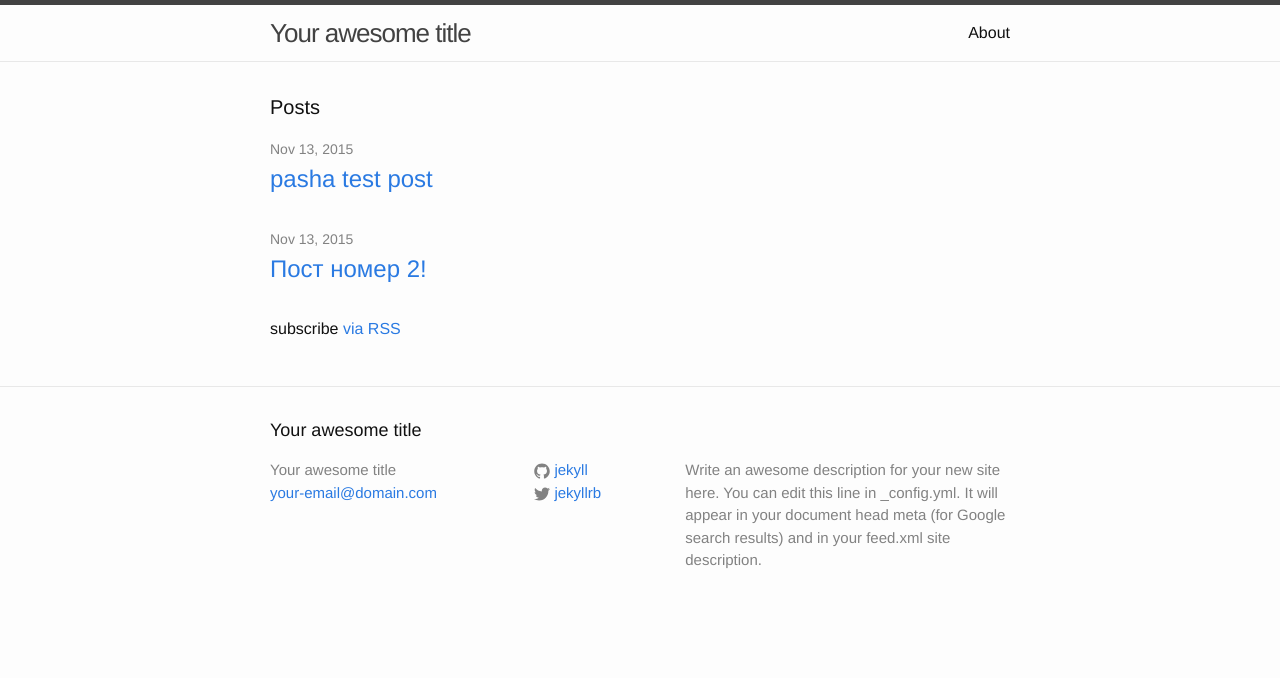
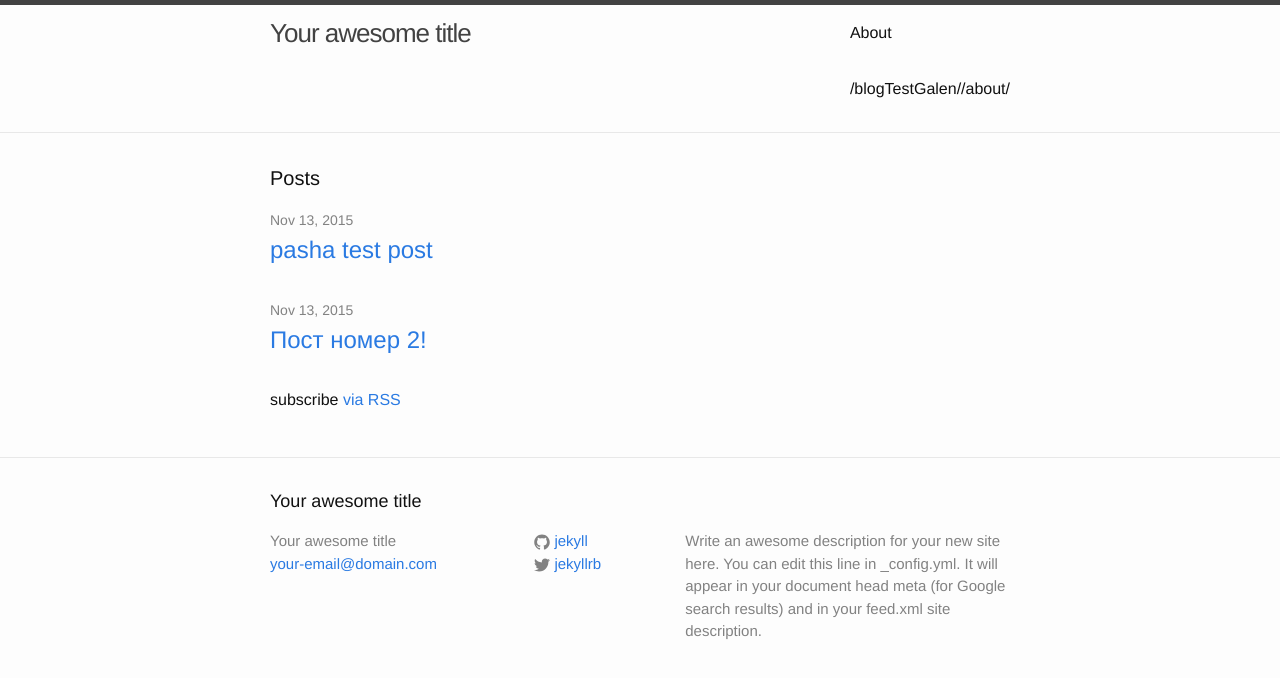
Before and after one commit to akmil/blogTestGalen, a Jekyll site: the page built from index.html, in a window 1280 px wide. Shown: the top 678 px of the page. Built offline with Jekyll 4.4.1, drawn with Linux system fonts in a browser that asks for light colours.

Commit message:
add link

```diff
--- a/_includes/header.html
+++ b/_includes/header.html
@@ -17,6 +17,7 @@
         {% for my_page in site.pages %}
           {% if my_page.title %}
           <a class="page-link" href="{{ my_page.url | prepend: site.baseurl }}">{{ my_page.title }}</a>
+        <p>{{ my_page.url | prepend: site.baseurl }}</p>
           {% endif %}
         {% endfor %}
       </div>
```
